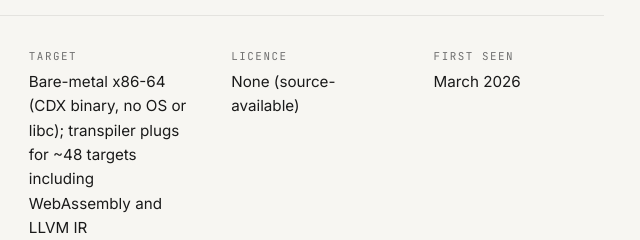
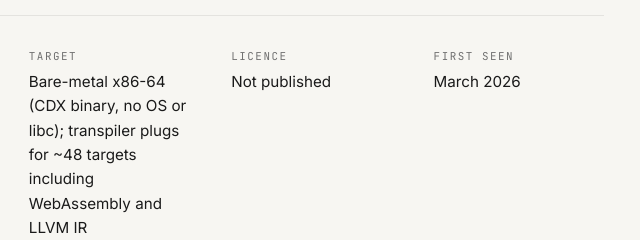
Before and after one commit to aallan/agentlanguages, an Astro site: page /languages/codex in a window 1280 px wide. Shown: the part 403-643 px from the top of the page, 450-1090 px from the left. Built offline with nearby package versions, Linux system fonts and the light colour scheme; Astro itself is replaced by a stand-in of ours.

Commit message:
License field: not published

```diff
--- a/src/content/languages/codex.md
+++ b/src/content/languages/codex.md
@@ -9,7 +9,7 @@ paper: null
 author: Damian Tedrow (with a multi-agent AI team)
 implementation_language: Codex (self-hosted; the bootstrap reference compiler is retired)
 compilation_target: "Bare-metal x86-64 (CDX binary, no OS or libc); transpiler plugs for ~48 targets including WebAssembly and LLVM IR"
-license: None (source-available)
+license: Not published
 maturity: working_compiler
 date_appeared: 2026-03
 agent_tooling:
```
